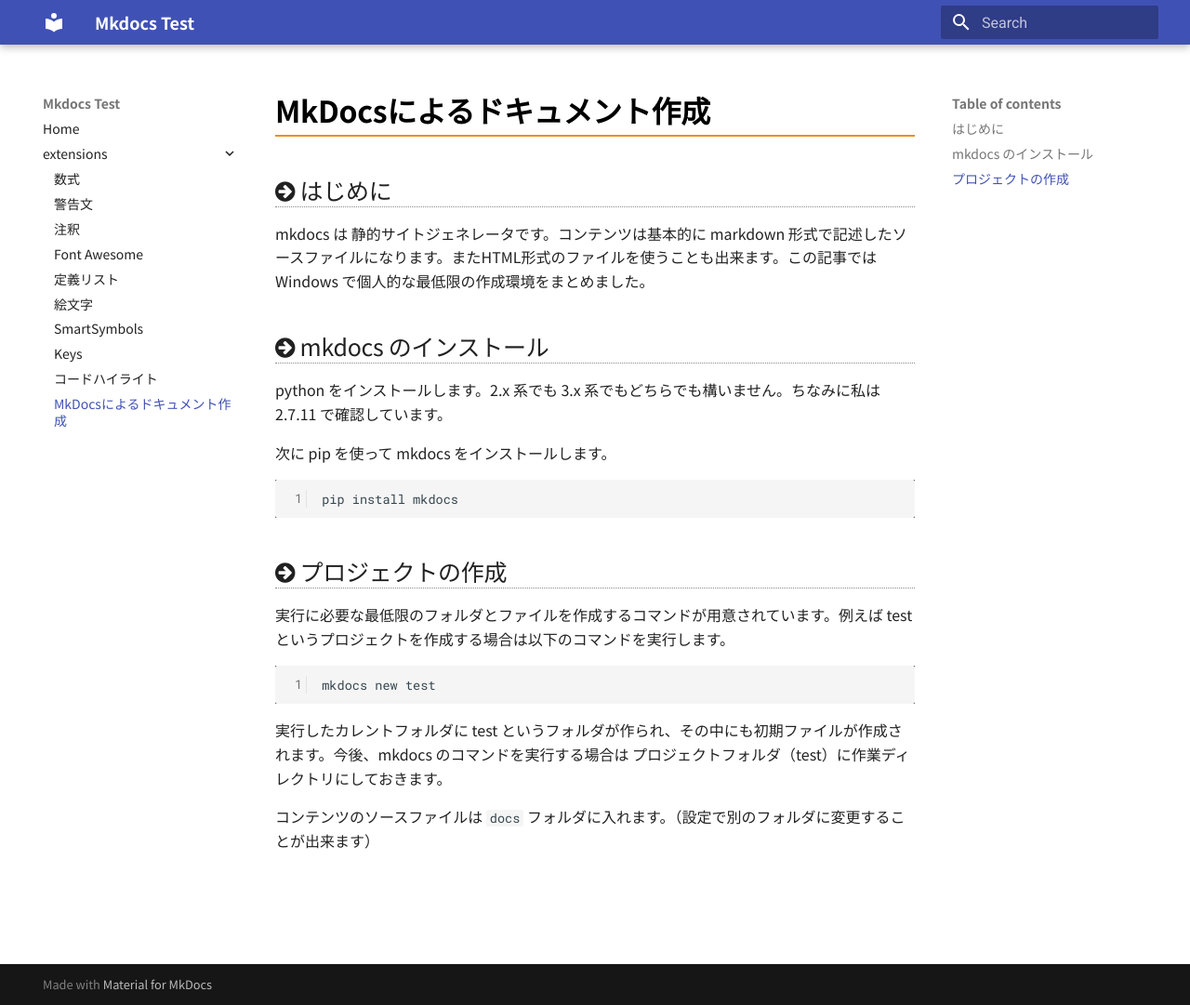
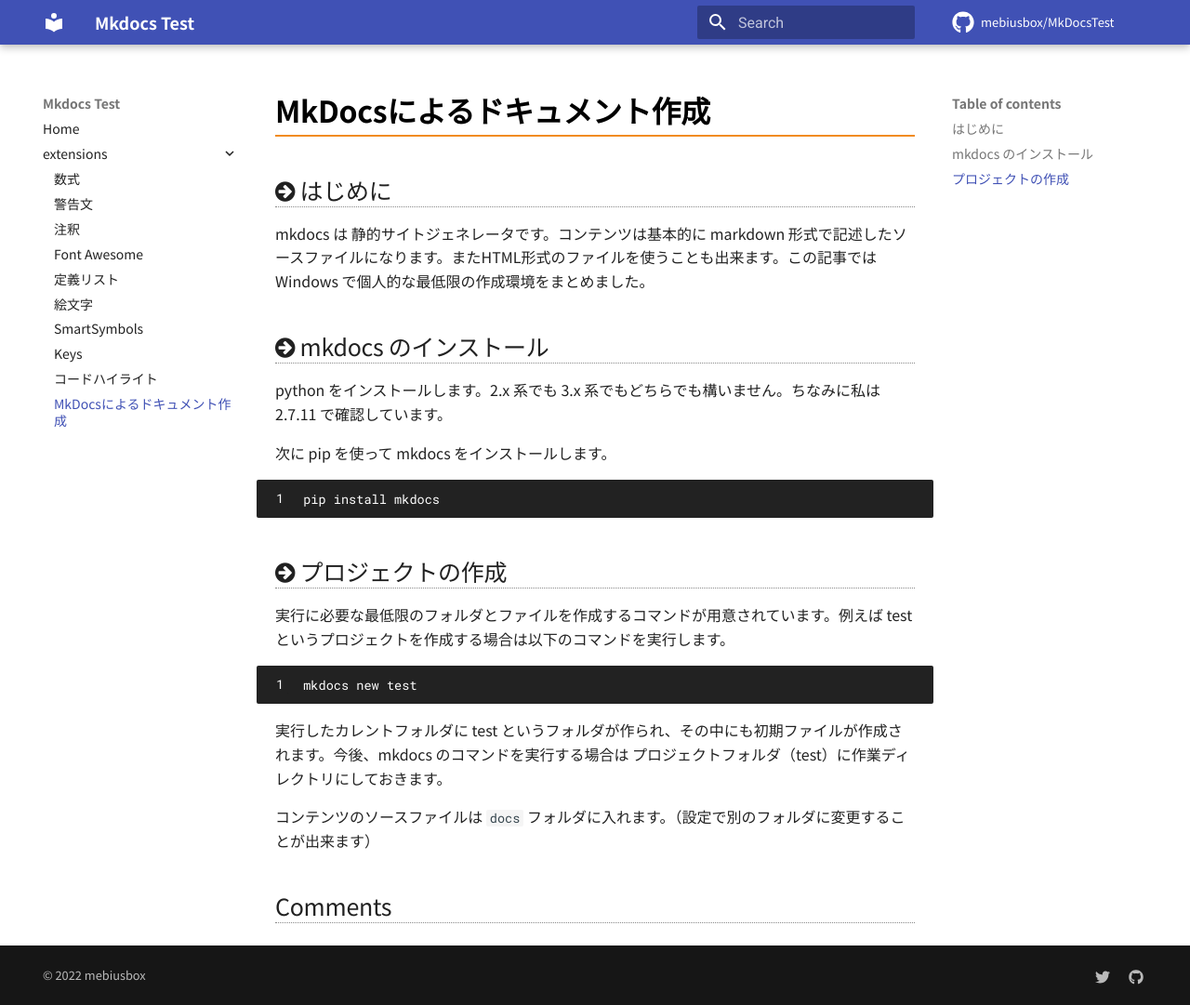
Before and after one commit to mebiusbox/MkDocsTest, an MkDocs documentation site: the page built from docs/mkdocs.md, in a window 1280 px wide and 1081 px high. Shown: the whole window at 93% size. Built offline with MkDocs 1.6.1 and Material for MkDocs 9.7.7, drawn with Linux system fonts in a browser that asks for light colours; nearby versions of some CDN libraries; comment, search, counter and statistics services are not loaded.

Commit message:
update mkdocs

```diff
--- a/docs/css/extra.css
+++ b/docs/css/extra.css
@@ -1,17 +1,5 @@
 body {
   font-family: "Noto Sans JP";
-}
-
-.wy-menu-vertical a, .wy-menu-vertical .subnav a {
-  color: white;
-}
-
-.wy-menu-vertical * li.current a {
-  color: black;
-}
-
-.wy-menu-vertical span {
-  color: #ff0;
 }
 
 .md-typeset h1 {
@@ -27,22 +15,26 @@
 .md-typeset pre {
   color: #f8f8f2;
 }
-.md-typeset .codehilitetable {
+.md-typeset .highlighttable {
   margin-left:-20px;
   margin-right: -20px;
   border-radius: 0;
 }
-.md-typeset .codehilitetable .linenodiv {
+
+.md-typeset .highlighttable > * {
+  --md-code-bg-color: #222 !important;
+  --md-code-fg-color: #fefefe !important;
+}
+.md-typeset .highlighttable .linenos .linenodiv pre span {
   background-color: #222 !important;
-}
-.md-typeset .codehilitetable .linenodiv pre {
-  background-color: #222 !important;
-  color: #aaa;
+  color: #fefefe !important;
   margin: 0;
 }
-.md-typeset .codehilitetable .md-clipboard:before {
+.md-typeset .highlighttable .md-clipboard:before,
+.md-typeset .highlighttable .md-clipboard:after {
   color: rgba(240,240,240,.8);
 }
-.md-typeset .codehilitetable .md-clipboard:hover:before {
+.md-typeset .highlighttable .md-clipboard:hover:before,
+.md-typeset .highlighttable .md-clipboard:hover:after {
   color: rgba(102,217,224,1);
 }
--- a/mkdocs.yml
+++ b/mkdocs.yml
@@ -1,11 +1,16 @@
 site_name: Mkdocs Test
+copyright: "&copy; 2022 mebiusbox"
+repo_url: https://github.com/mebiusbox/MkDocsTest
+repo_name: mebiusbox/MkDocsTest
 theme:
   name: material
-  # custom_dir: 'theme'
-  # language: 'ja'
-#   feature:
-#     tabs: true
-# theme: readthedocs
+  feature:
+    - content.code.annotate
+    - tabs: true
+  icon:
+    repo: fontawesome/brands/github
+    # repo: fontawesome/brands/gitlab
+  custom_dir: overrides
 nav:
   - Home: index.md
   - extensions:
@@ -20,9 +25,18 @@
     - codehilite.md
     - mkdocs.md
 
+plugins:
+  search:
+    lang: 'ja'
+
 extra:
-  search:
-    language: 'ja'
+  social:
+    - icon: fontawesome/brands/twitter
+      link: https://twitter.com/mebiusbox2
+      name: mebiusbox2 on Twitter
+    - icon: fontawesome/brands/github
+      link: https://github.com/mebiusbox/MkDocsTest
+  generator: false
 
 extra_javascript:
     - "js/extra.js"
@@ -37,18 +51,18 @@
 
 markdown_extensions:
   - mdx_math
-  # - mdx_unimoji
   - admonition
   - footnotes
   - fontawesome_markdown
   - def_list
   - pymdownx.smartsymbols
   - pymdownx.keys
-  - codehilite:
+  - pymdownx.highlight:
       use_pygments: true
       noclasses: true
       pygments_style: monokai
       linenums: true
+  - pymdownx.superfences
   - pymdownx.emoji:
       emoji_generator: !!python/name:pymdownx.emoji.to_svg
       # emoji_generator: !!python/name:pymdownx.emoji.to_alt
--- /dev/null
+++ b/overrides/partials/comments.html
@@ -0,0 +1,49 @@
+{% if page.meta.comments %}
+  <h2 id="__comments">{{ lang.t("meta.comments") }}</h2>
+  <!-- Insert generated snippet here -->
+  <script src="https://giscus.app/client.js"
+  data-repo="mebiusbox/MkDocsTest"
+  data-repo-id="MDEwOlJlcG9zaXRvcnk5MTAwNDU2Mw=="
+  data-category="Announcements"
+  data-category-id="DIC_kwDOBWyek84CTTCp"
+  data-mapping="pathname"
+  data-strict="0"
+  data-reactions-enabled="1"
+  data-emit-metadata="0"
+  data-input-position="bottom"
+  data-theme="preferred_color_scheme"
+  data-lang="en"
+  crossorigin="anonymous"
+  async>
+  </script>
+
+  <!-- Synchronize Giscus theme with palette -->
+  <script>
+    var giscus = document.querySelector("script[src*=giscus]")
+
+    /* Set palette on initial load */
+    var palette = __md_get("__palette")
+    if (palette && typeof palette.color === "object") {
+      var theme = palette.color.scheme === "slate" ? "dark" : "light"
+      giscus.setAttribute("data-theme", theme)
+    }
+
+    /* Register event handlers after documented loaded */
+    document.addEventListener("DOMContentLoaded", function() {
+      var ref = document.querySelector("[data-md-component=palette]")
+      ref.addEventListener("change", function() {
+        var palette = __md_get("__palette")
+        if (palette && typeof palette.color === "object") {
+          var theme = palette.color.scheme === "slate" ? "dark" : "light"
+
+          /* Instruct Giscus to change theme */
+          var frame = document.querySelector(".giscus-frame")
+          frame.contentWindow.postMessage(
+            { giscus: { setConfig: { theme } } },
+            "https://giscus.app"
+          )
+        }
+      })
+    })
+  </script>
+{% endif %}
```
Also changed, not shown: docs/deflist.md (+5 -0 lines), docs/mkdocs.md (+4 -0 lines), 1 other file.
